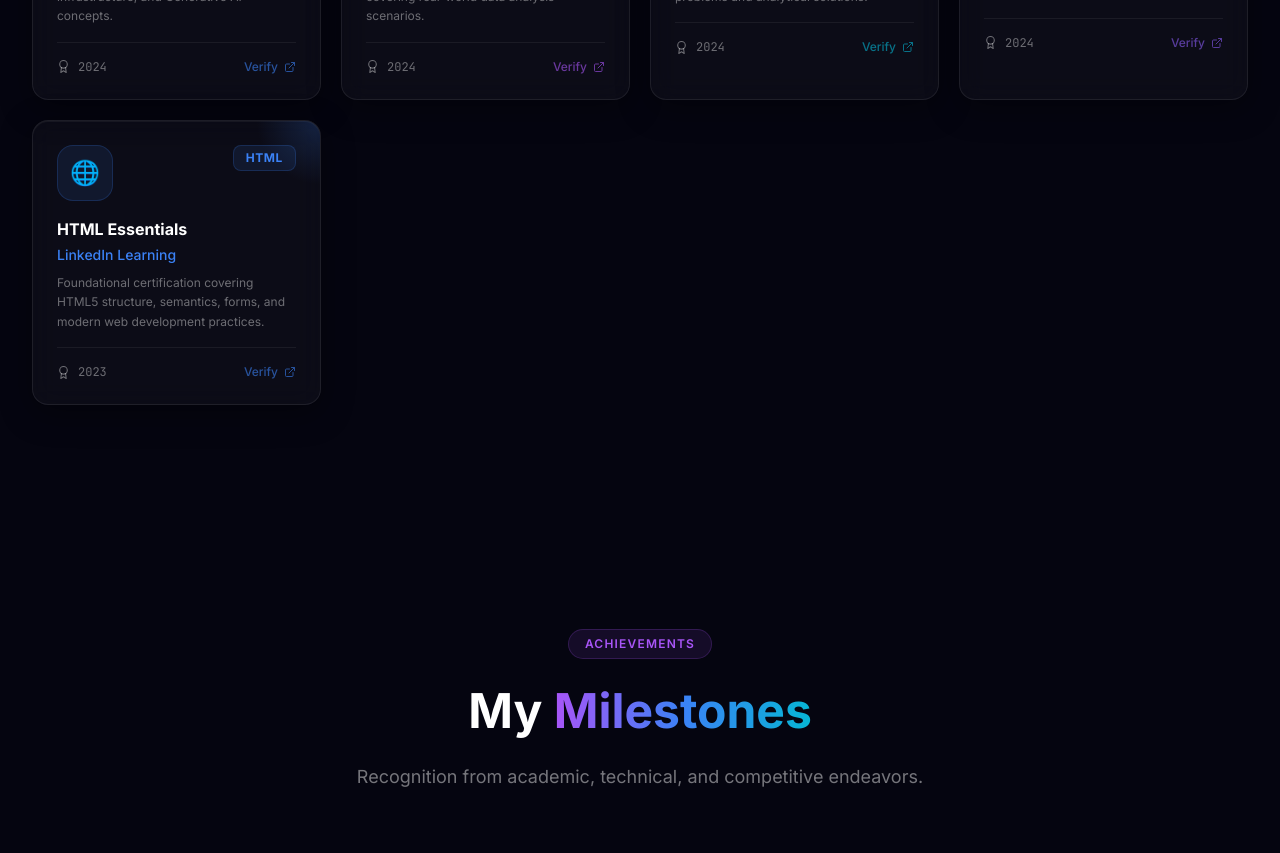
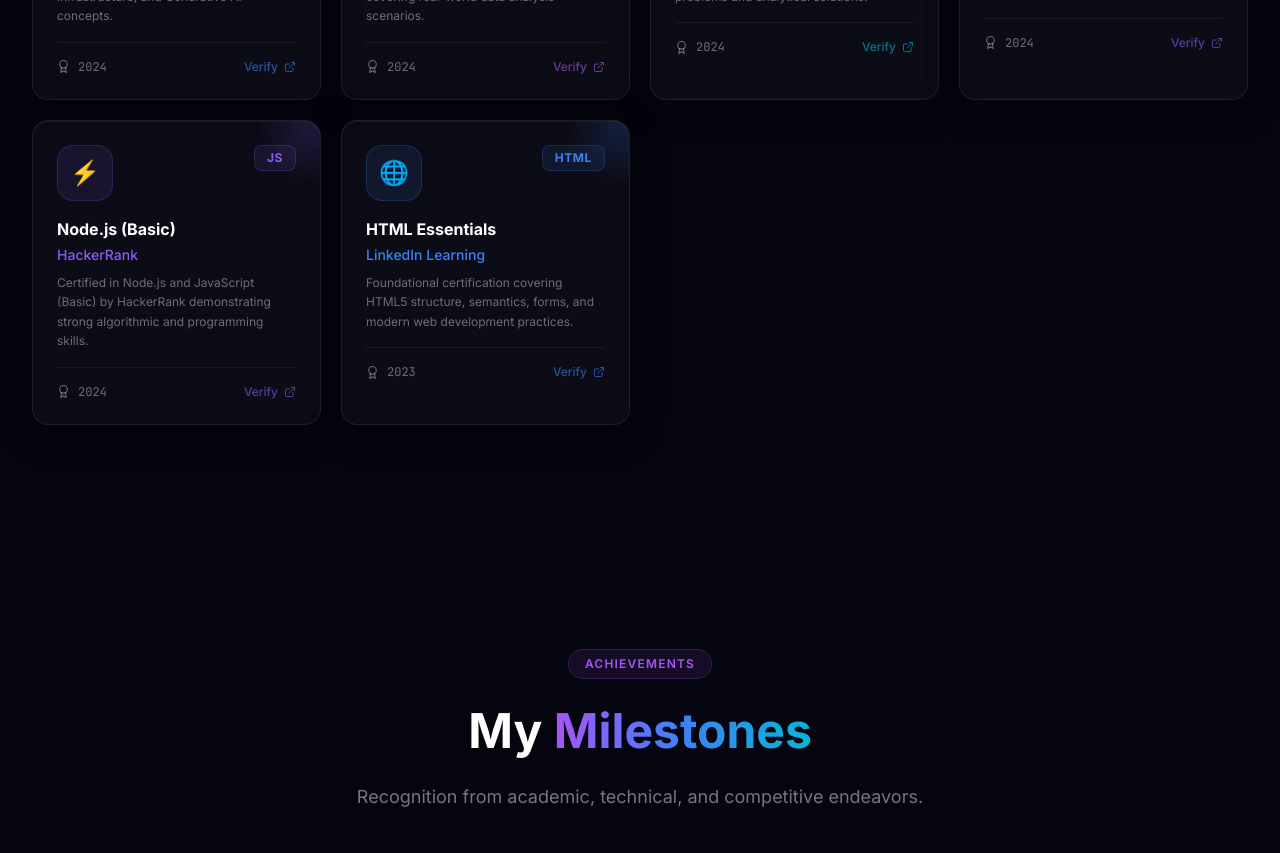
Before and after one commit to Prince-Nigam/Portfolio, a React (Vite) app: page / in a window 1280 px wide. Shown: the part 6240-7093 px from the top of the page. Built offline with nearby package versions, Linux system fonts and the light colour scheme.

Commit message:
poetfolio

```diff
--- a/src/data/data.js
+++ b/src/data/data.js
@@ -206,6 +206,18 @@ export const certifications = [
   },
   {
     id: 5,
+    title: "Node.js (Basic)",
+    issuer: "HackerRank",
+    date: "2024",
+    credentialId: "HackerRank",
+    description: "Certified in Node.js and JavaScript (Basic) by HackerRank demonstrating strong algorithmic and programming skills.",
+    icon: "⚡",
+    color: "violet",
+    link: "https://www.hackerrank.com/certificates/iframe/0cec765b03c1",
+    badge: "JS",
+  },
+  {
+    id: 6,
     title: "HTML Essentials",
     issuer: "LinkedIn Learning",
     date: "2023",
```
